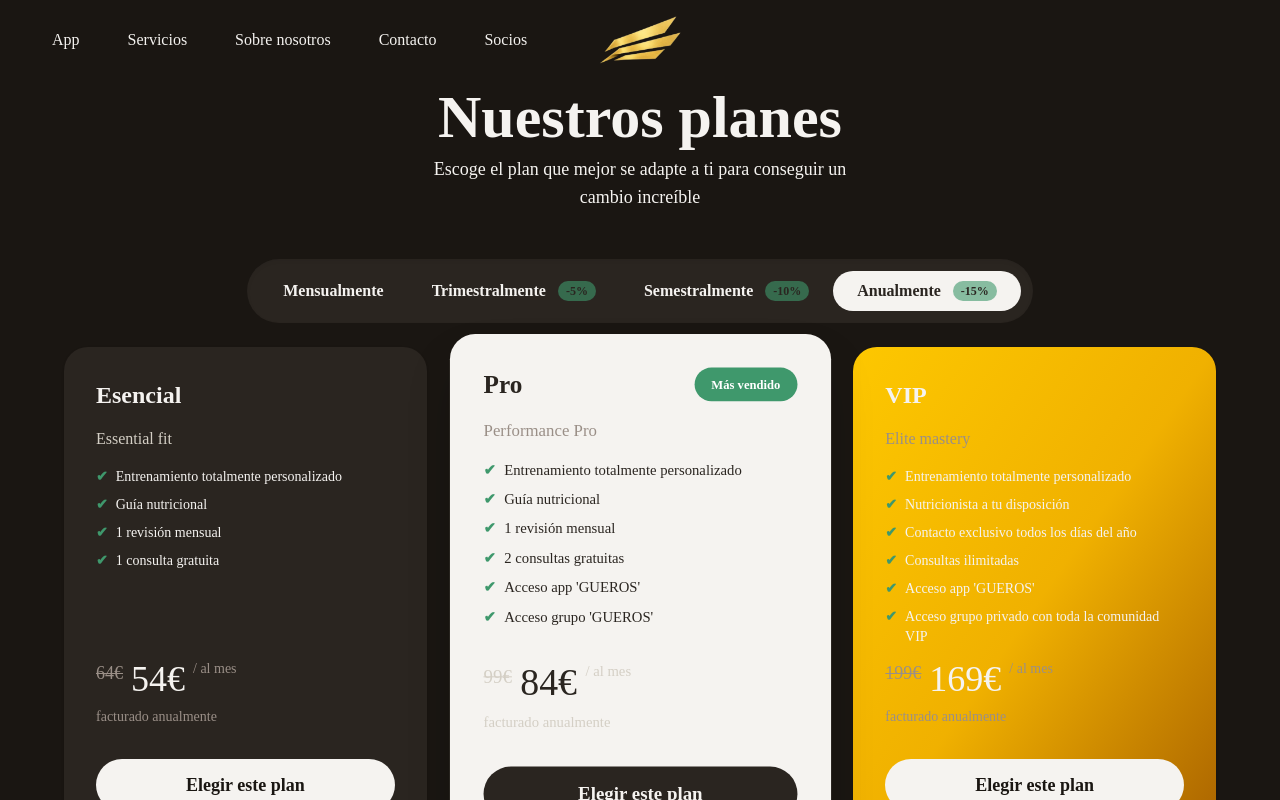
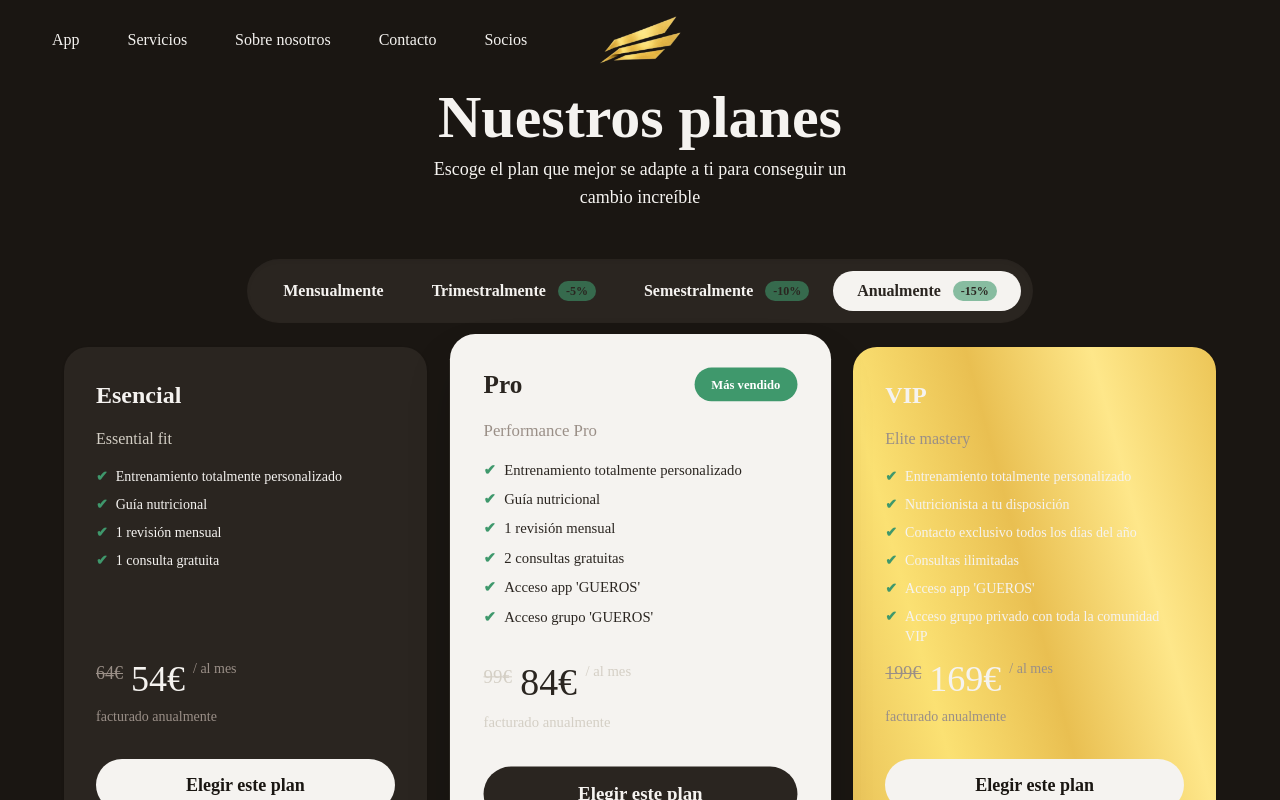
Before and after one commit to DaniGuerrero28/gueros.fit, a Next.js app: page /plans in a window 1280 px wide. Shown: the top 800 px of the page. Built offline with nearby package versions, Linux system fonts and the light colour scheme.

Commit message:
Adding gold color start

```diff
--- a/src/app/components/HeroSection.js
+++ b/src/app/components/HeroSection.js
@@ -20,10 +20,10 @@ export default function HeroSection() {
                 const el = document.getElementById("planes-section");
                 if (el) el.scrollIntoView({ behavior: "smooth" });
               }}
-              className="mt-4 bg-gradient-to-br from-[#81cba6] from-40% to-90% to-[#255a40] rounded-full text-lg font-semibold shadow-lg hover:scale-110 hover:shadow-xl hover:bg-[#005bc9]/80 transition-all inline-block text-white py-4 px-8 relative overflow-hidden focus:outline-none"
-              style={{ position: "relative" }}
+              className="mt-4 rounded-full text-lg font-semibold shadow-lg hover:scale-110 hover:shadow-xl transition-all inline-block text-white py-4 px-8 relative overflow-hidden focus:outline-none"
+              style={{ position: "relative", background: "var(--color-accent-gradient)" }}
             >
-              <span className="relative z-10">¡Empieza ahora!</span>
+              <span className="relative z-10 text-background">¡Empieza ahora!</span>
               {/* Brillo animado */}
               <span
                 className="absolute top-0 left-0 h-full w-full pointer-events-none"
--- a/src/app/components/Plan.js
+++ b/src/app/components/Plan.js
@@ -5,10 +5,15 @@ export default function Plan({ title, price, originalPrice, description, feature
     <>
       <div
         className={`relative rounded-3xl p-8 flex flex-col items-stretch w-full max-w-sm transition-all duration-200 gap-4
-          ${highlight ? 'bg-foreground text-primary-foreground shadow-2xl scale-105 z-10 max-w-md' : (title === 'VIP' ? 'bg-gradient-to-br from-yellow-400 via-yellow-500 to-yellow-700 shadow' : ' bg-primary-foreground text-primary  shadow' )}
+          ${highlight ? 'bg-foreground text-primary-foreground shadow-2xl scale-105 z-10 max-w-md' : (title === 'VIP' ? 'shadow' : ' bg-primary-foreground text-primary  shadow' )}
           ${custom ? 'bg-white text-black' : ''}
         `}
-        style={{ minHeight: 520, position: 'relative', overflow: 'hidden' }}
+        style={{
+          minHeight: 520,
+          position: 'relative',
+          overflow: 'hidden',
+          ...(title === 'VIP' && { background: 'var(--color-accent-gradient)' })
+        }}
       >
       {/* Efecto brillo dorado solo para VIP */}
       {title === 'VIP' && (
--- a/src/app/globals.css
+++ b/src/app/globals.css
@@ -5,7 +5,8 @@
     --color-background: #1a1612;
     --color-foreground: #f5f3f0;
     --color-accent: #3f986c;
-    --color-accent-gradient: linear-gradient(135deg, #3f986c, #00E79E);
+    --color-accent-contrast: #000000;
+    --color-accent-gradient: linear-gradient(75deg, #E8C056 0%, #fbe173 25%, #e9bf51 50%, #fee78a 75%, #ecc556 100%);
     --color-primary: #f5f3f0;
     --color-primary-foreground: #2a2520;
     --color-primary-mute: #5a4f47;
@@ -20,6 +21,7 @@
       --color-background: var(--color-background);
       --color-foreground: var( --color-foreground);
       --color-accent: var(--color-accent);
+      --color-accent-contrast: var(--color-accent-contrast);
       --color-accent-gradient: var(--color-accent-gradient);
       --color-primary: var(--color-primary);
       --color-primary-foreground: var(--color-primary-foreground);
```
